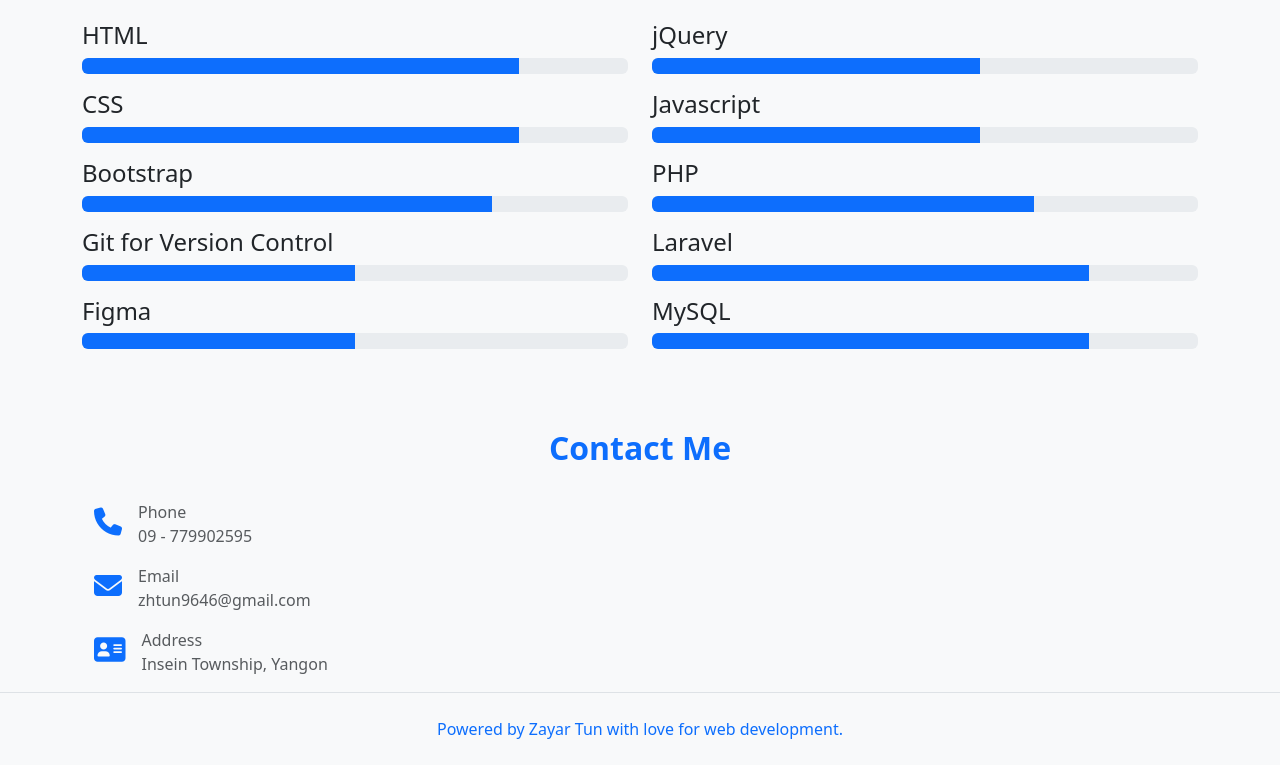
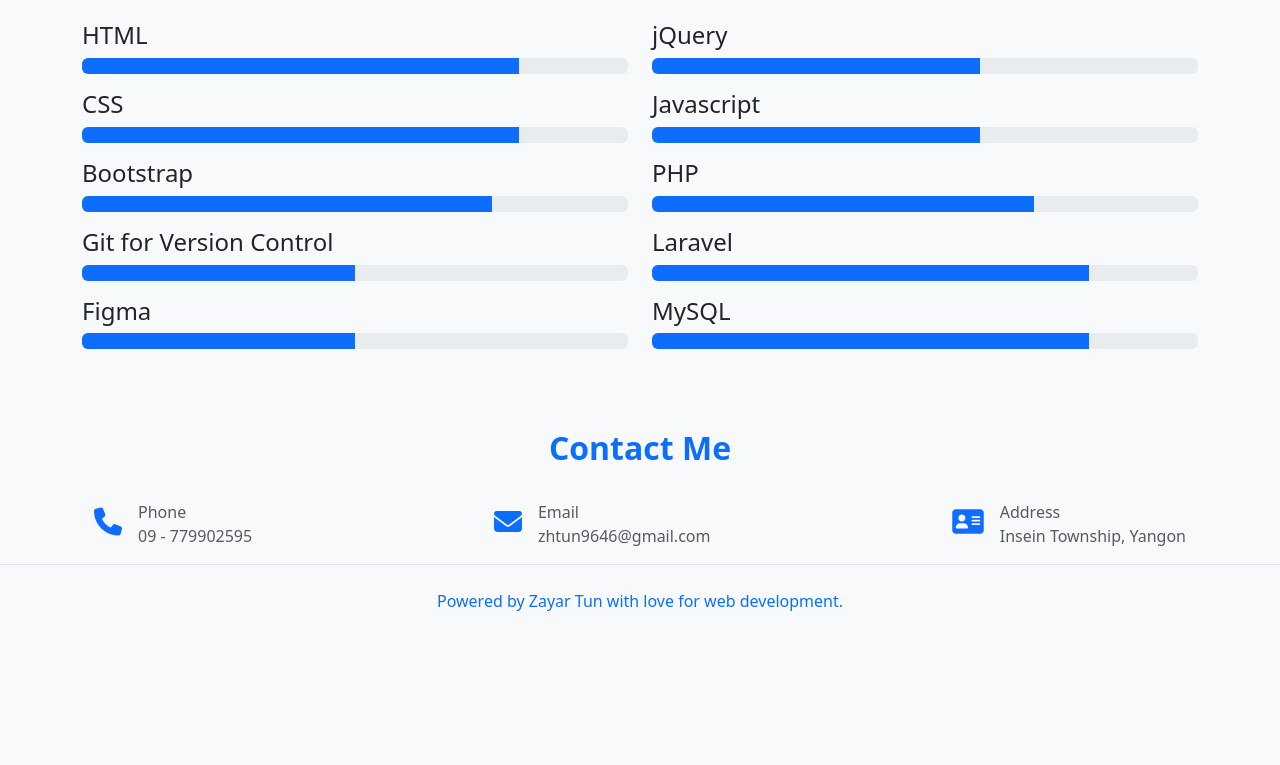
Before and after one commit to Zayar397/portfolio, a plain HTML site: page index.html in a window 1280 px wide. Shown: the part 1749-2514 px from the top of the page. After the commit the page ends 2386 px from the top, so only its background shows below. Drawn offline with nearby package versions, Linux system fonts and the light colour scheme.

Commit message:
contact update

```diff
--- a/index.html
+++ b/index.html
@@ -47,6 +47,7 @@
     </div>
   </nav>
   <!-- nav bar end  -->
+
   <!-- home section start  -->
   <div id="profile" class="px-5">
     <div class="container-lg">
@@ -351,8 +352,8 @@
         </div>
       </div>
       <div class="row">
-        <div class="col-md-6 d-flex justify-content-center">
-            <div class="container">
+        <div class="col-md-6 col-xl-12 d-flex justify-content-center">
+            <div class="container d-xl-flex justify-content-xl-between">
               <div class="contact-item d-flex mb-3">
                 <div class="icon text-primary fs-3 text-center">
                   <i class="fa-solid fa-phone"></i>
```
